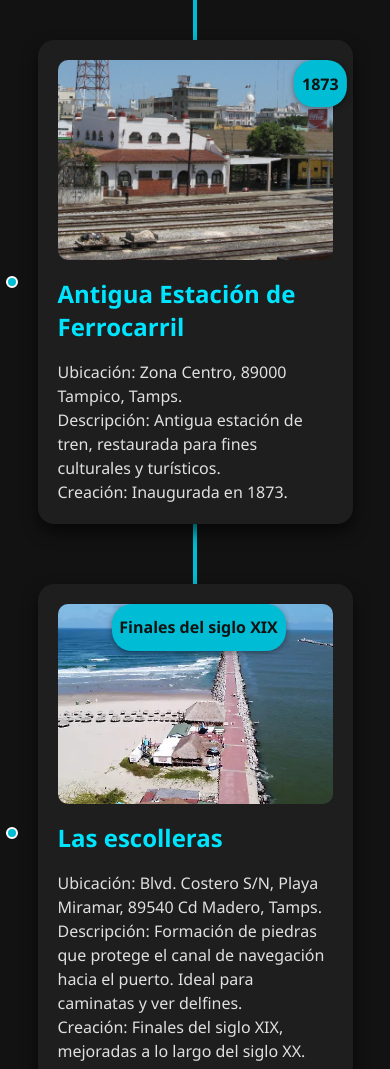
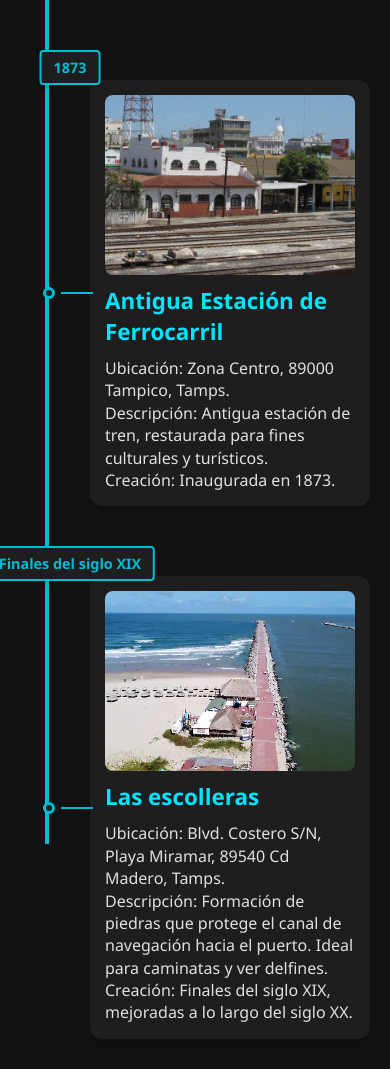
Before and after one commit to BrizueIa/time_line_tampico, a plain HTML site: page index.html in a window 390 px wide. Shown: the top 1069 px of the page. Drawn offline with Linux system fonts and the light colour scheme.

Commit message:
Enhance mobile responsiveness and layout; refine CSS styles for better user experience

```diff
--- a/index.html
+++ b/index.html
@@ -1,7 +1,9 @@
 <!DOCTYPE html>
 <html lang="es">
 <head>
-  <meta charset="UTF-8">  <title>Línea de Tiempo Horizontal</title>
+  <meta charset="UTF-8">
+  <meta name="viewport" content="width=device-width, initial-scale=1.0">
+  <title>Línea de Tiempo Horizontal</title>
   <link rel="stylesheet" href="style.css">
   <script src="script.js"></script>
 </head>
--- a/style.css
+++ b/style.css
@@ -12,10 +12,11 @@ body {
   min-height: 100vh;
   margin: 0;
   padding: 0;
-  overflow: hidden;
+  overflow-x: hidden;
+  overflow-y: auto;
 }
 
-/* Línea de tiempo */
+/* Línea de tiempo - Estilo base para escritorio */
 .timeline-line {
   position: fixed;
   top: 50%;
@@ -135,70 +136,116 @@ body {
 }
 
 /* Diseño móvil */
-@media (max-width: 768px) {
+@media screen and (max-width: 768px), (orientation: portrait) {
   body {
     overflow-y: auto;
     overflow-x: hidden;
+    padding: 0;
+    height: auto;
   }
-
   .timeline-line {
     position: fixed;
     top: 0;
     bottom: 0;
-    left: 50%;
+    left: 45px;
     width: 4px;
-    height: auto;
-    transform: translateX(-50%);
-  }
-
-  .scroll-wrapper {
+    height: 100%;
+    transform: none;
+  }.scroll-wrapper {
     flex-direction: column;
-    gap: 60px;
-    padding: 40px 20px;
-    overflow-y: auto;
+    gap: 30px;
+    padding: 20px;
+    padding-left: 60px;
+    overflow-y: visible;
     overflow-x: hidden;
     height: auto;
     width: 100%;
-    top: 0;
+    position: static;
     transform: none;
+    margin-top: 20px;
   }
 
   .scroll-wrapper::-webkit-scrollbar {
-    width: 12px;
+    display: none;
+  }  .event {
+    width: calc(100% - 30px);
     height: auto;
+    min-height: auto;
+    margin: 0;
+    margin-left: auto;
+    margin-top: 40px;
+    padding: 15px;
+    background: #1e1e1e;
+    border-radius: 12px;
+    display: flex;
+    flex-direction: column;
+    gap: 10px;
+    position: relative;
+    box-shadow: 0 4px 8px rgba(0, 0, 0, 0.2);
   }
 
-  .event {
-    width: 90%;
-    height: auto;
-    min-height: auto;
-    margin: 0 auto;
-    padding: 20px;
+  .event:hover {
+    transform: translateX(5px);
   }
 
   .event .imagen {
-    height: 200px;
+    height: 180px;
+    margin: 0;
+    border-radius: 8px;
+    object-fit: cover;
+  }
+  .event h3 {
+    font-size: 1.4rem;
+    margin: 0;
+    color: #00e5ff;
   }
 
-  .date {
-    top: 20px;
-    right: -20px;
-    left: auto;
+  .event p {
+    font-size: 1rem;
+    margin: 0;
+    line-height: 1.4;
+  }
+    .date {
+    position: absolute;
+    top: -30px;
+    left: -20px;
     transform: none;
+    font-size: 0.9rem;
+    padding: 6px 12px;
+    background: #1e1e1e;
+    color: #00bcd4;
+    border: 2px solid #00bcd4;
+    border-radius: 4px;
+    font-weight: bold;
+    z-index: 2;
+    white-space: nowrap;
+    box-shadow: 0 2px 4px rgba(0, 0, 0, 0.2);
+    text-align: center;
   }
 
   /* Puntos de conexión para la línea vertical */
   .dot {
     display: block;
     position: absolute;
-    left: -32px;
+    left: -47px;
     top: 50%;
     transform: translateY(-50%);
     width: 12px;
     height: 12px;
+    background: #1e1e1e;
+    border: 3px solid #00bcd4;
+    border-radius: 50%;
+  }
+
+  .dot::before {
+    content: '';
+    position: absolute;
+    left: 15px;
+    top: 50%;
+    width: 32px;
+    height: 2px;
     background: #00bcd4;
-    border: 2px solid #fff;
-    border-radius: 50%;
+    transform: translateY(-50%);
     z-index: 2;
   }
 }
```
